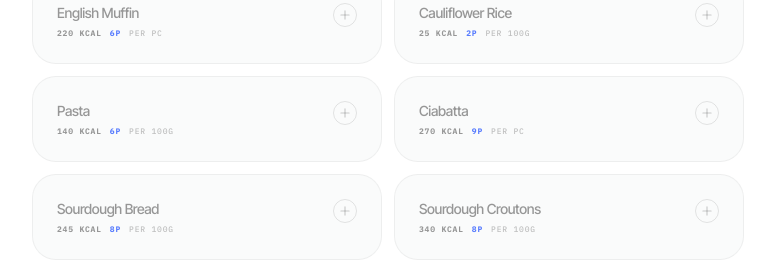
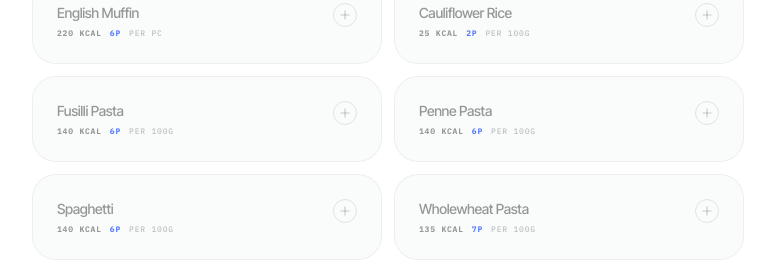
Before and after one commit to gitcipi/BYTELAB, a React (Vite) app: page /lab in a window 1280 px wide. Shown: the part 2462-2733 px from the top of the page, without its empty margins (64-839 px from the left). Built offline with nearby package versions, Linux system fonts and the light colour scheme.

Commit message:
feat(ingredients): expand pasta varieties

```diff
--- a/src/data/ingredients.ts
+++ b/src/data/ingredients.ts
@@ -56,7 +56,10 @@ export const INGREDIENTS: Record<string, Ingredient[]> = {
     { name: 'Jumbo Wrap', p: 8, f: 6, c: 45, cal: 280, pricing: { 1: 0.825, 2: 1.65, 3: 2.475 }, unit: 'PC', weightPerPc: 70, max: 3 },
     { name: 'English Muffin', p: 6, f: 1, c: 45, cal: 220, pricing: { 1: 0.60, 2: 1.20, 3: 1.80 }, unit: 'PC', max: 3, weightPerPc: 65 },
     { name: 'Cauliflower Rice', p: 2, f: 0, c: 4, cal: 25, pricing: { 100: 0.80, 150: 1.20, 200: 1.60, 250: 2.00, 300: 2.40 } },
-    { name: 'Pasta', p: 6, f: 1, c: 25, cal: 140, pricing: { 50: 0.22, 75: 0.33, 100: 0.43, 125: 0.54 }, min: 50, max: 125, step: 25 },
+    { name: 'Fusilli Pasta', p: 6, f: 1, c: 25, cal: 140, pricing: { 50: 0.22, 75: 0.33, 100: 0.43, 125: 0.54 }, min: 50, max: 125, step: 25 },
+    { name: 'Penne Pasta', p: 6, f: 1, c: 25, cal: 140, pricing: { 50: 0.22, 75: 0.33, 100: 0.43, 125: 0.54 }, min: 50, max: 125, step: 25 },
+    { name: 'Spaghetti', p: 6, f: 1, c: 25, cal: 140, pricing: { 50: 0.22, 75: 0.33, 100: 0.43, 125: 0.54 }, min: 50, max: 125, step: 25 },
+    { name: 'Wholewheat Pasta', p: 7, f: 1.5, c: 23, cal: 135, pricing: { 50: 0.25, 75: 0.38, 100: 0.50, 125: 0.63 }, min: 50, max: 125, step: 25 },
     { name: 'Ciabatta', p: 9, f: 1.5, c: 55, cal: 270, pricing: { 0.5: 0.45, 1: 0.90, 1.5: 1.35, 2: 1.80 }, unit: 'PC', weightPerPc: 140, step: 0.5, max: 2 },
     { name: 'Sourdough Bread', p: 8, f: 1, c: 50, cal: 245, pricing: { 50: 0.35, 100: 0.70, 150: 1.05, 200: 1.40 }, min: 50, max: 200, step: 50 },
     { name: 'Sourdough Croutons', p: 8, f: 12, c: 50, cal: 340, pricing: { 20: 0.50, 40: 1.00 }, min: 20, max: 40, step: 20 },
```
